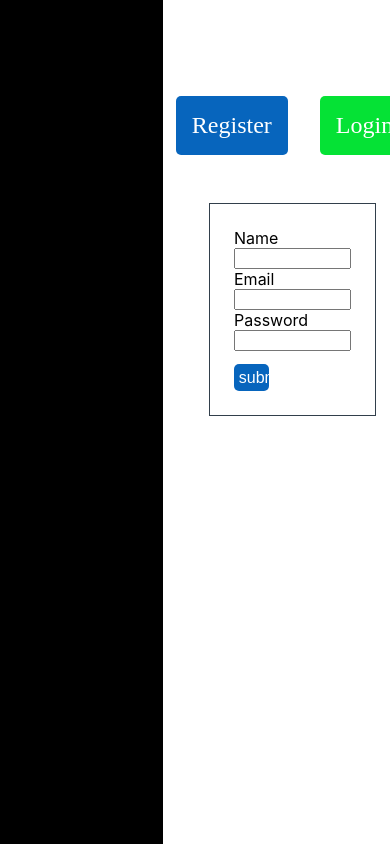
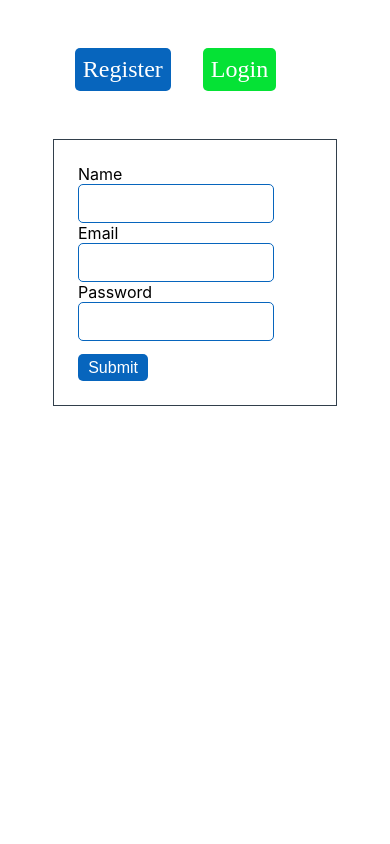
Before and after one commit to Ashokkadubandi/streaming-event-web, a React (Create React App) app: page / in a window 390 px wide. Built offline with nearby package versions, Linux system fonts and the light colour scheme.

Commit message:
implement css

```diff
--- a/package.json
+++ b/package.json
@@ -10,6 +10,7 @@
     "react-dom": "^18.3.1",
     "react-icons": "^5.3.0",
     "react-loader-spinner": "^6.1.6",
+    "react-router-dom": "5",
     "react-scripts": "5.0.1",
     "uuid": "^10.0.0",
     "web-vitals": "^2.1.4"
--- a/src/App.js
+++ b/src/App.js
@@ -4,9 +4,9 @@ import Login from "./components/Login";
 import "./App.css";
 
 const App = () => (
-  <>
+  <div className="app">
     <Login />
-  </>
+  </div>
 );
 
 export default App;
--- a/src/components/Login/index.css
+++ b/src/components/Login/index.css
@@ -2,9 +2,19 @@
   display: flex;
   height: 100vh;
 }
+@media (max-width: 636px) {
+  .login-section-container {
+    flex-direction: column;
+  }
+}
 .login-preview {
   background-color: black;
   width: 50%;
+}
+@media (max-width: 636px) {
+  .login-preview {
+    display: none;
+  }
 }
 .login-form {
   display: flex;
@@ -13,10 +23,26 @@
   padding-top: 5rem;
   width: 50%;
 }
+@media (max-width: 636px) {
+  .login-form {
+    padding-left: 0;
+  }
+}
+@media (max-width: 636px) {
+  .login-form {
+    width: 100%;
+    padding-top: 2rem;
+  }
+}
 .login-form-btn {
   display: flex;
   justify-content: center;
   align-items: center;
+}
+@media (max-width: 636px) {
+  .login-form-btn {
+    width: 90%;
+  }
 }
 .login-form-btn button {
   border-radius: 5px;
@@ -27,6 +53,12 @@
   font-size: 1.5rem;
   font-family: "Times New Roman", Times, serif;
   cursor: pointer;
+}
+@media (max-width: 636px) {
+  .login-form-btn button {
+    padding: 0.5rem;
+    font-size: 1.5rem;
+  }
 }
 .btn-sign {
   background-color: #0765bd;
@@ -48,6 +80,15 @@
   padding: 1.5rem;
 }
 
+.form-container input {
+  border: 1px solid #0765bd;
+  padding-left: 5px;
+  border-radius: 5px;
+  outline: none;
+  width: 80%;
+  height: 35px;
+}
+
 .sub-btn {
   background-color: #0765bd;
   color: white;
@@ -59,6 +100,8 @@
   padding: 0.3rem;
   width: 30%;
   cursor: pointer;
+  display: flex;
+  justify-content: center;
 }
 .suc {
   color: green;
--- a/src/components/Login/index.js
+++ b/src/components/Login/index.js
@@ -1,4 +1,5 @@
 import { useState } from "react";
+import { Oval } from "react-loader-spinner";
 
 import "./index.css";
 
@@ -19,6 +20,7 @@ const Email = (props) => {
 
 const Login = () => {
   const [log, setLog] = useState("REG");
+  const [apiStatus, setApi] = useState(false);
   const [userData] = useState([
     { name: "", email: "", password: "" },
     { name: "", password: "" },
@@ -28,6 +30,7 @@ const Login = () => {
   );
 
   const registerFormDetail = async () => {
+    setApi(true);
     let userData = {
       name: currentUserData.name,
       email: currentUserData.email,
@@ -42,15 +45,36 @@ const Login = () => {
       body: JSON.stringify(userData),
     };
     const response = await fetch(url, options);
-    console.log(response);
     if (response.ok === true) {
-      const data = await response.json();
-      console.log(data);
+      console.log(response);
+      setApi(false);
+    } else {
+      setApi(false);
     }
   };
 
   const loginFormDetail = async () => {
-    console.log("data");
+    setApi(true);
+
+    let userData = {
+      username: currentUserData.name,
+      password: currentUserData.password,
+    };
+    const url = "https://stream-log-auth.onrender.com/login";
+    const options = {
+      method: "POST",
+      headers: {
+        "Content-Type": "application/json",
+      },
+      body: JSON.stringify(userData),
+    };
+    const response = await fetch(url, options);
+    if (response.ok === true) {
+      console.log(response);
+      setApi(false);
+    } else {
+      setApi(false);
+    }
   };
 
   const submitDetails = (event) => {
@@ -60,11 +84,13 @@ const Login = () => {
   };
 
   const setRegister = () => {
+    setApi(false);
     setLog("REG");
     setCurrentUSer(userData[0]);
   };
 
   const setLogin = () => {
+    setApi(false);
     setLog("LOG");
     setCurrentUSer(userData[1]);
   };
@@ -115,7 +141,19 @@ const Login = () => {
               value={currentUserData.password}
             />
             <button type="submit" className="sub-btn" onClick={submitDetails}>
-              submit
+              {apiStatus ? (
+                <Oval
+                  visible={true}
+                  height="30"
+                  width="30"
+                  color="white"
+                  ariaLabel="oval-loading"
+                  wrapperStyle={{}}
+                  wrapperClass=""
+                />
+              ) : (
+                "Submit"
+              )}
             </button>
           </form>
         </div>
```
Also changed, not shown: 1 other file (tests, documents, lock files or other folders).
